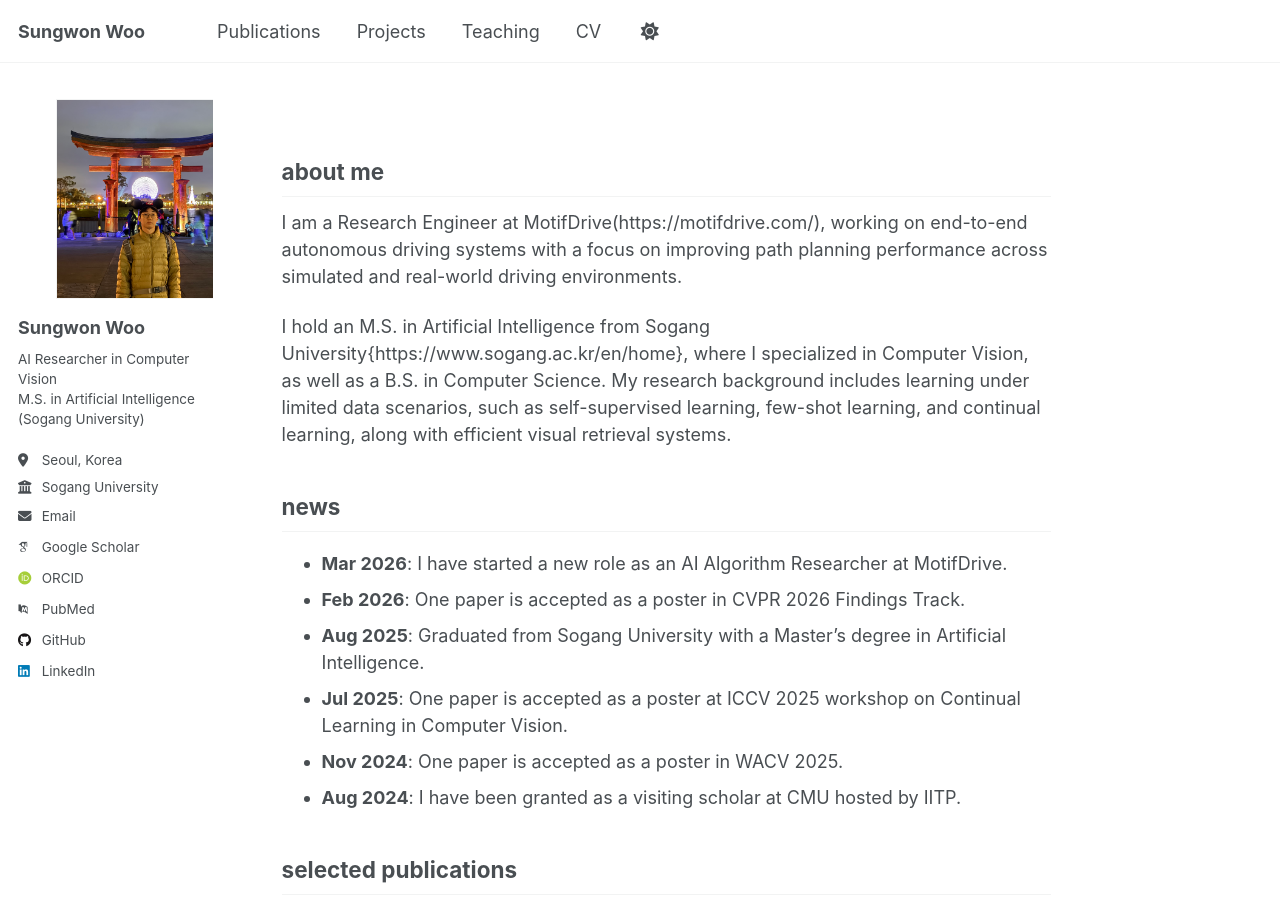
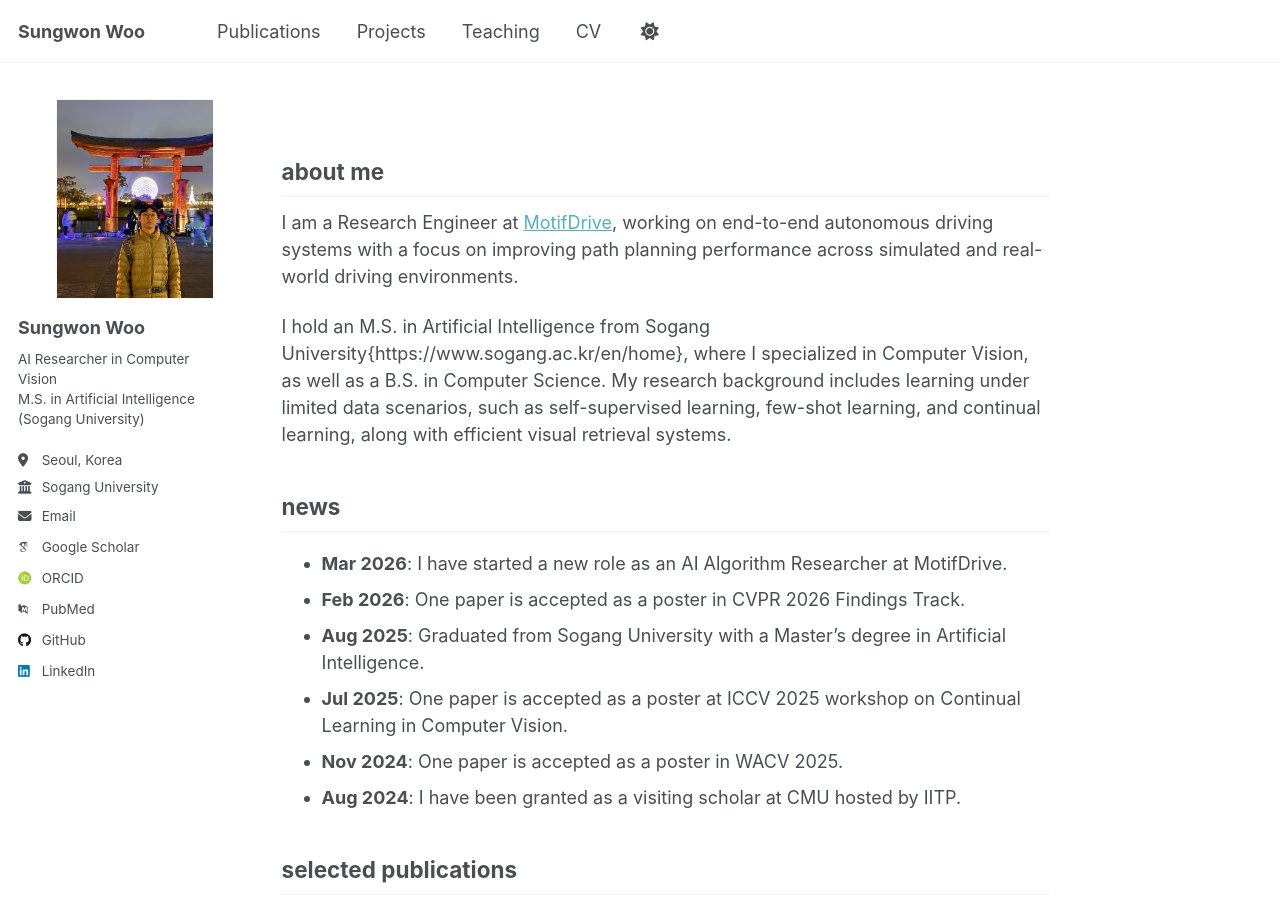
Before and after one commit to sungwon-woo/sungwon-woo.github.io, a Jekyll site: the page built from _pages/about.md, in a window 1280 px wide and 900 px high. Built offline with Jekyll 4.4.1, drawn with Linux system fonts in a browser that asks for light colours; some web fonts are replaced; a script that is not in the unit is left out; part of the change alters nothing that is shown.

Commit message:
change profile status

```diff
--- a/_pages/about.md
+++ b/_pages/about.md
@@ -9,7 +9,7 @@ redirect_from:
 ---
 
 ## about me
-I am a Research Engineer at MotifDrive(https://motifdrive.com/), working on end-to-end autonomous driving systems with a focus on improving path planning performance across simulated and real-world driving environments.
+I am a Research Engineer at <a href="https://motifdrive.ai" target="_blank" rel="noopener noreferrer">MotifDrive</a>, working on end-to-end autonomous driving systems with a focus on improving path planning performance across simulated and real-world driving environments.
 
 I hold an M.S. in Artificial Intelligence from Sogang University{https://www.sogang.ac.kr/en/home}, where I specialized in Computer Vision, as well as a B.S. in Computer Science. My research background includes learning under limited data scenarios, such as self-supervised learning, few-shot learning, and continual learning, along with efficient visual retrieval systems.
 
```
